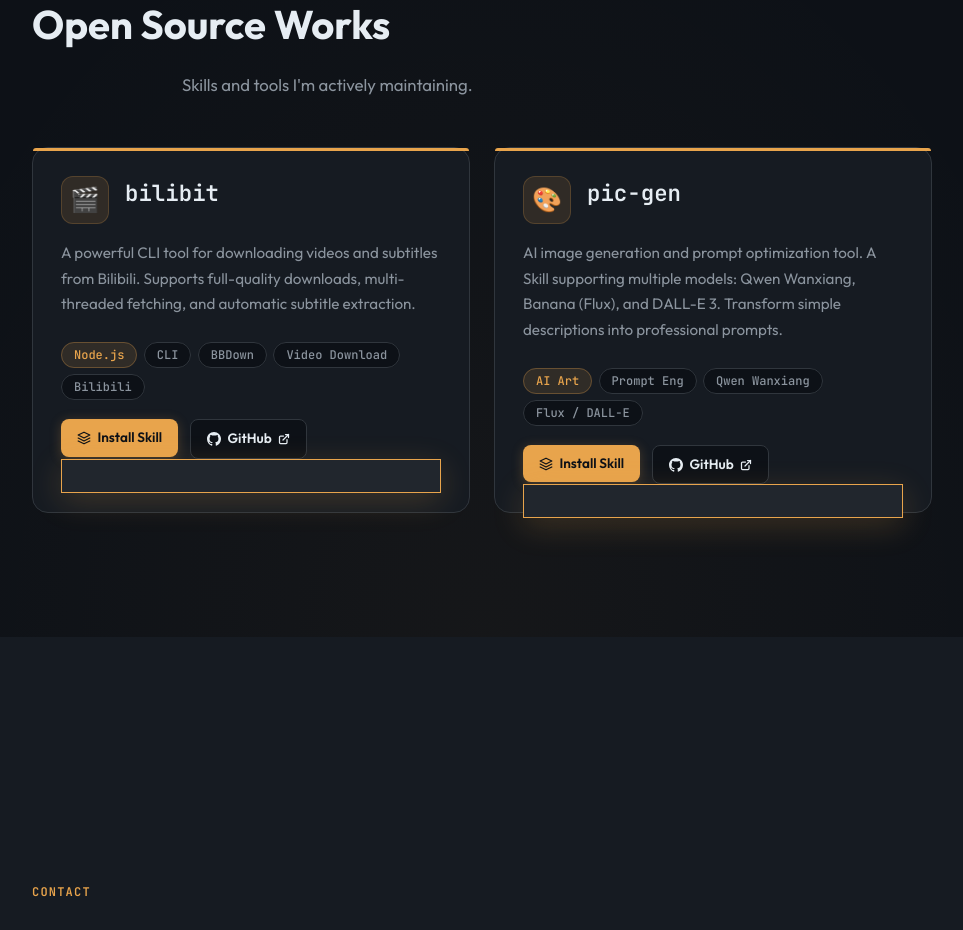
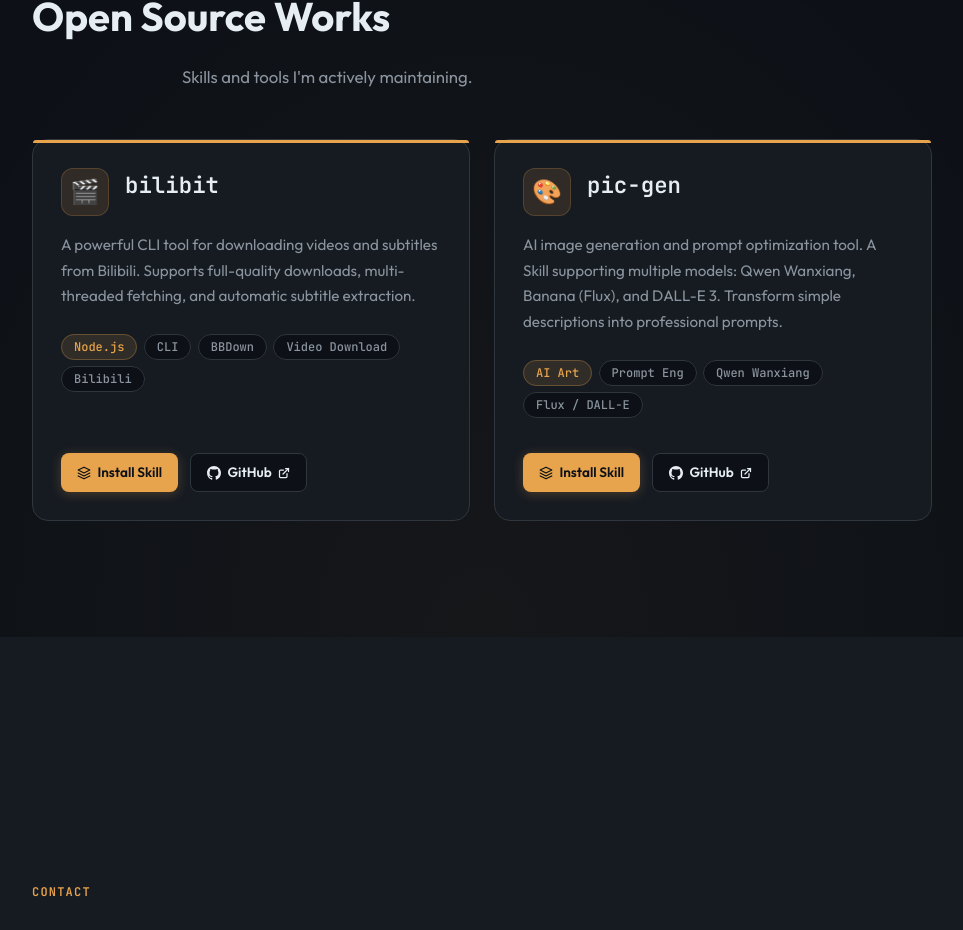
Before and after one commit to AoturLab/labhome, a Next.js app: page / in a window 1280 px wide. Shown: the part 1763-2693 px from the top of the page, without its empty margins (158-1121 px from the left). Built offline with nearby package versions, Linux system fonts and the light colour scheme.

Commit message:
fix: tooltip hover on Install Skill button + card layout alignment

```diff
--- a/src/app/globals.css
+++ b/src/app/globals.css
@@ -306,6 +306,7 @@
   gap: 1.5rem;
   max-width: 900px;
   margin: 0 auto;
+  align-items: stretch;
 }
 
 .project-card {
@@ -317,6 +318,8 @@
   overflow: visible;
   transition: border-color 0.3s, transform 0.3s, box-shadow 0.3s;
   z-index: 1;
+  display: flex;
+  flex-direction: column;
 }
 
 .project-card:hover {
@@ -414,7 +417,8 @@
   display: flex;
   gap: 0.75rem;
   flex-wrap: wrap;
-  position: relative;
+  margin-top: auto;
+  padding-top: 1rem;
 }
 
 .project-link-wrapper {
--- a/src/app/page.tsx
+++ b/src/app/page.tsx
@@ -369,22 +369,20 @@
                   </div>
 
                   <div className="project-links">
-                    <div
-                      className="project-link-wrapper"
+                    <span
+                      className="project-link primary"
+                      style={{ position: 'relative' }}
                       onMouseEnter={() => setSkillTooltips(t => ({ ...t, [`${project.name}-skill`]: true }))}
                       onMouseLeave={() => setSkillTooltips(t => ({ ...t, [`${project.name}-skill`]: false }))}
                     >
-                      <span className="project-link primary">
                       <svg width="14" height="14" viewBox="0 0 24 24" fill="none" stroke="currentColor" strokeWidth="2" strokeLinecap="round" strokeLinejoin="round">
                         <path d="M12 2L2 7l10 5 10-5-10-5z"/>
                         <path d="M2 17l10 5 10-5"/>
                         <path d="M2 12l10 5 10-5"/>
                       </svg>
                       Install Skill
-                      </span>
-                      <div className="skill-install-tooltip" style={{ position: 'absolute', top: '100%', left: 0, zIndex: 9999 }}>
                       {skillTooltips[`${project.name}-skill`] && (
-                          <div>
+                        <div className="skill-install-tooltip">
                           <p className="skill-install-hint">
                             Copy and send to your bot:
                           </p>
@@ -406,8 +404,7 @@
                           </div>
                         </div>
                       )}
-                      </div>
-                    </div>
+                    </span>
 
                     <a
                       href={project.github}
```
Lines whose indentation alone changed are shown as unchanged.
